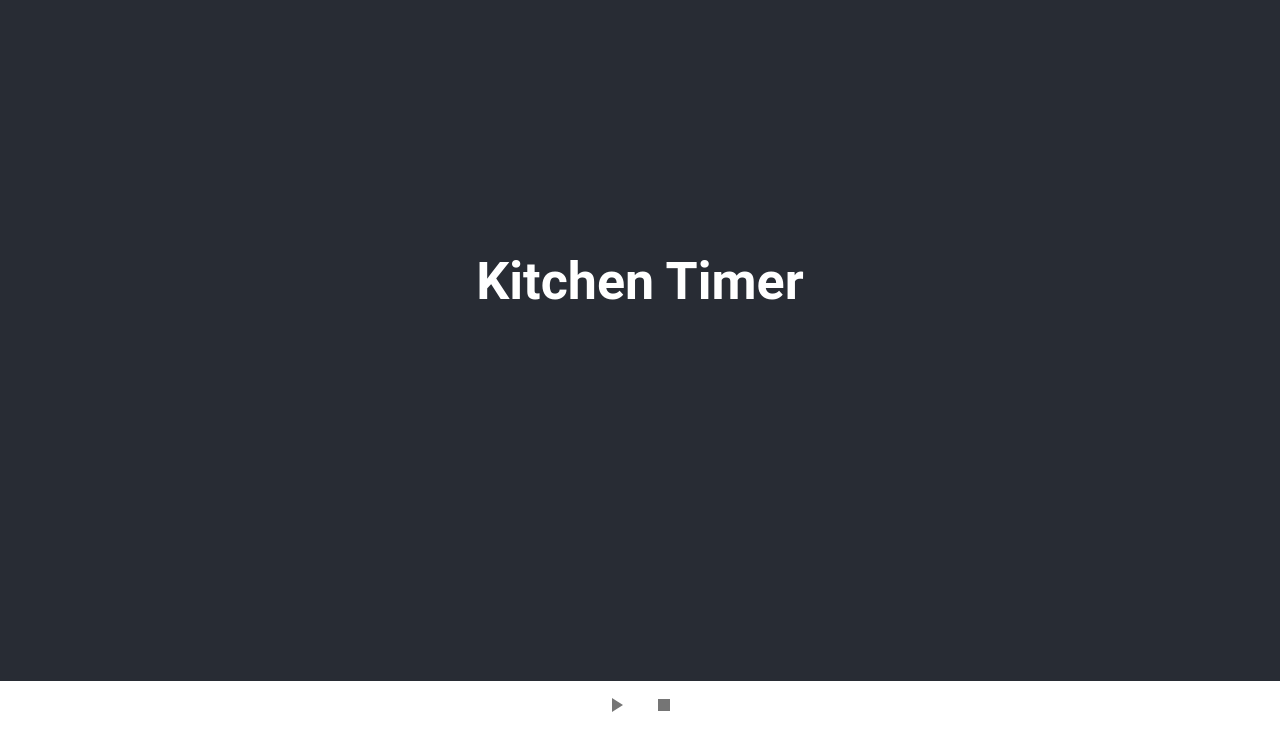
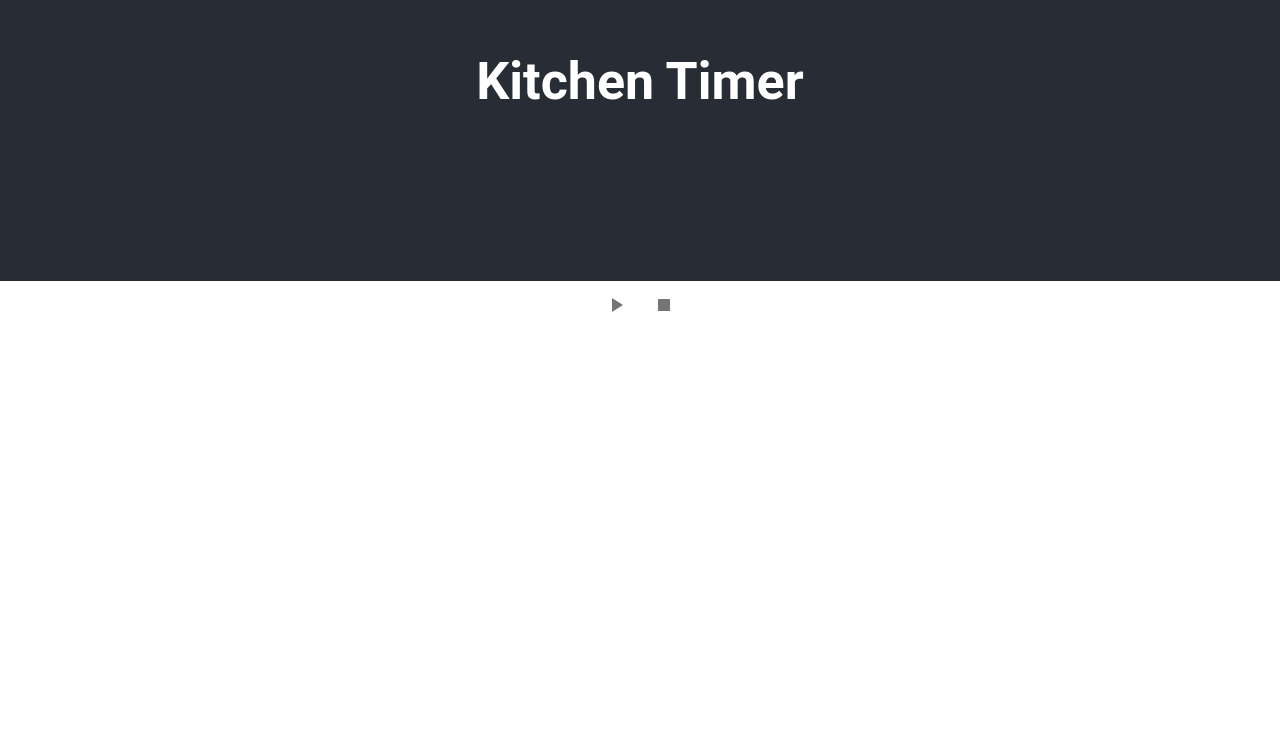
Before and after one commit to ajclaasen/kitchen-timer, a React (Create React App) app: page / in a window 1280 px wide. Shown: the part 119-848 px from the top of the page. After the commit the page ends 800 px from the top, so only its background shows below. Built offline with nearby package versions, Linux system fonts and the light colour scheme.

Commit message:
Reduce space for title

```diff
--- a/src/App.css
+++ b/src/App.css
@@ -4,7 +4,7 @@
 
 .App-header {
   background-color: #282c34;
-  min-height: 100vh;
+  min-height: 50vh;
   display: flex;
   flex-direction: column;
   align-items: center;
--- a/src/App.tsx
+++ b/src/App.tsx
@@ -1,5 +1,4 @@
 import React from 'react';
-import logo from './logo.svg';
 import './App.css';
 
 import Container from '@material-ui/core/Container';
```
Also changed, not shown: src/logo.svg (deleted).
